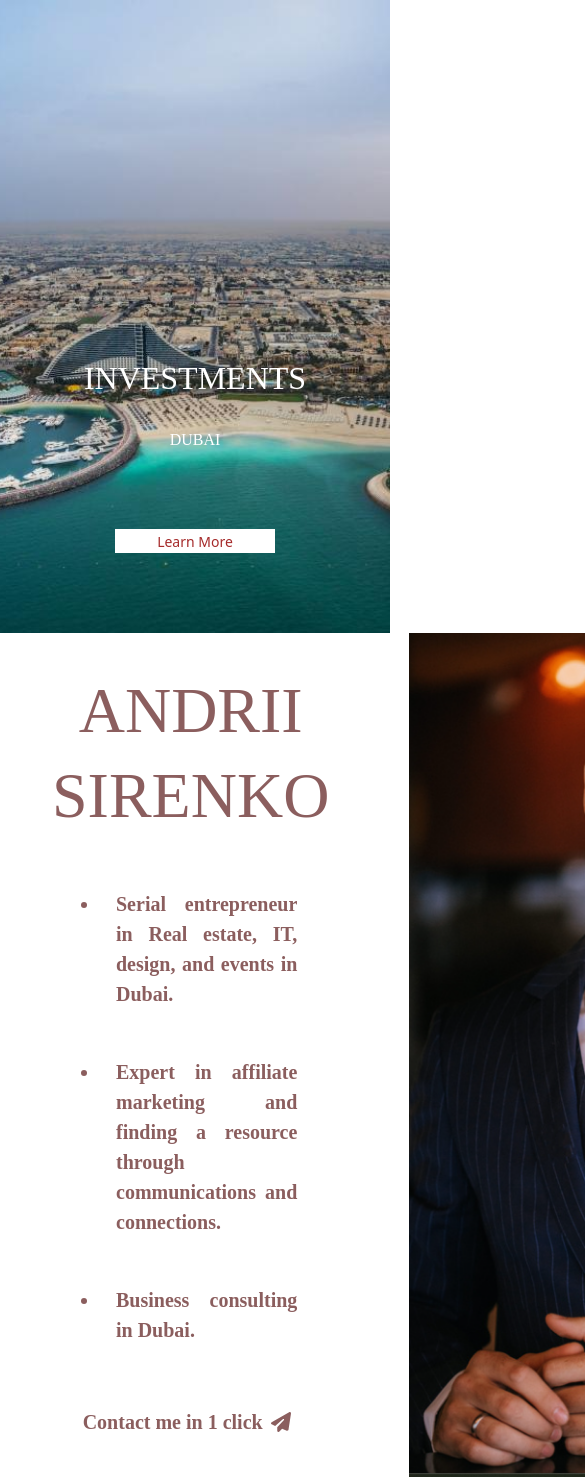
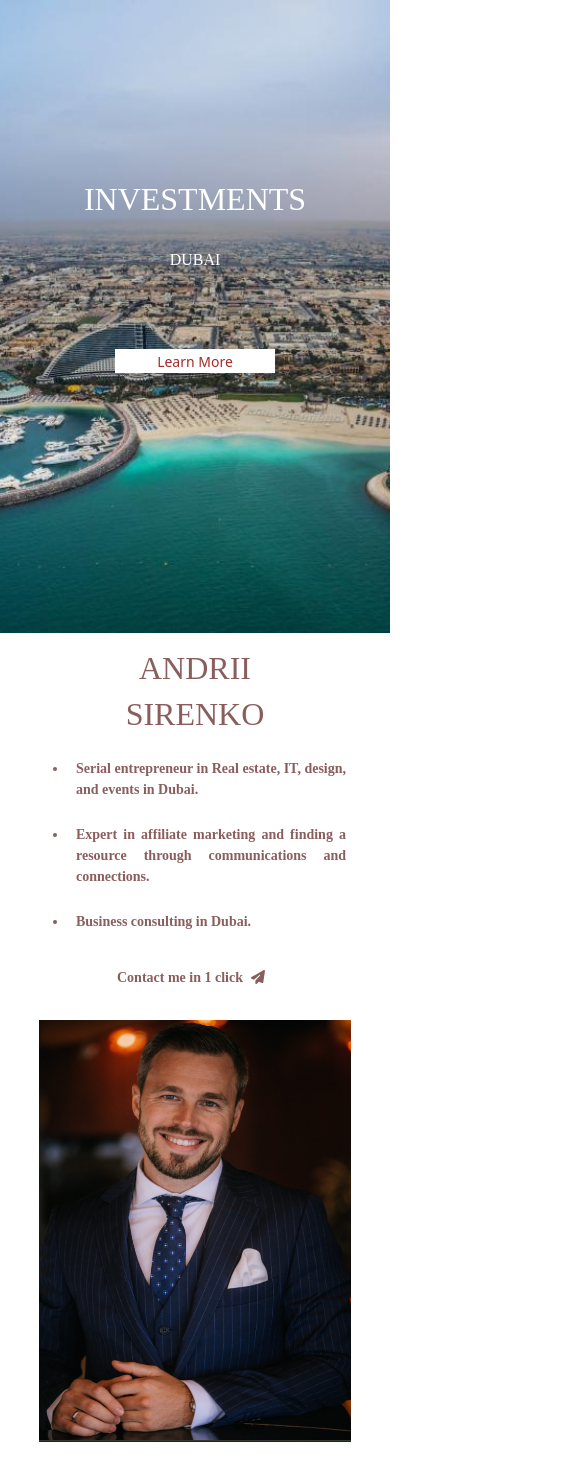
Before and after one commit to BilalMalik08/React-UI-Project, a React (Create React App) app in the folder frontend/: page / in a window 390 px wide. Shown: the top 1477 px of the page, 585 px wide, since content can reach past the window. Built offline with nearby package versions, Linux system fonts and the light colour scheme; a web font is replaced by a local one.

Commit message:
Updated 8:55 PM, 1 August, 2024

```diff
--- a/frontend/src/App.css
+++ b/frontend/src/App.css
@@ -5,4 +5,5 @@
 
 .App {
   text-align: center;
+
 }
--- a/frontend/src/components/About/Left/aboutLeft.css
+++ b/frontend/src/components/About/Left/aboutLeft.css
@@ -4,7 +4,7 @@
     height: 100vh;
     display: flex;
     flex-direction: column;
-    justify-content: space-between;
+    justify-content: center;
     align-items: center;
     padding: 2.5rem;
 }
@@ -40,3 +40,51 @@
 .AboutLeft-sendIcon {
     margin: 0 0.5rem;
 }
+
+/* For Tablets */
+@media (max-width: 768px) {
+    .AboutLeft-Container {
+        height: auto;
+        padding: 1.5rem;
+        justify-content: center;
+        align-items: center;
+    }
+
+    .AboutLeft-heading {
+        font-size: 3rem;
+    }
+
+    .AboutLeft-li {
+        font-size: 1.25rem;
+        margin: 1.5rem;
+        padding: 1.5rem;
+    }
+
+    .AboutLeft-link a {
+        font-size: 1.25rem;
+        margin-bottom: 1.5rem;
+    }
+}
+
+/* For Mobiles */
+@media (max-width: 480px) {
+    .AboutLeft-Container {
+        height: auto;
+        padding: 1rem;
+    }
+
+    .AboutLeft-heading {
+        font-size: 2rem;
+    }
+
+    .AboutLeft-li {
+        font-size: 0.875rem;
+        margin: 0.5rem;
+        padding: 0.5rem;
+    }
+
+    .AboutLeft-link a {
+        font-size: 0.875rem;
+        margin-bottom: 1.0rem;
+    }
+}
--- a/frontend/src/components/About/Right/aboutRight.css
+++ b/frontend/src/components/About/Right/aboutRight.css
@@ -10,3 +10,28 @@
 .AboutRight-img {
     height: 100vh;
 }
+
+/* For Tablets */
+@media (max-width: 768px) {
+    .AboutRight-Container {
+        height: auto;
+        padding: 1.5rem;
+    }
+
+    .AboutRight-img {
+        height: 65vh;
+    }
+}
+
+/* For Mobiles */
+@media (max-width: 480px) {
+    .AboutRight-Container {
+        height: auto;
+        padding: 1rem;
+    }
+
+    .AboutRight-img {
+        height: 50vh;
+        width: 80vw;
+    }
+}
--- a/frontend/src/components/About/about.css
+++ b/frontend/src/components/About/about.css
@@ -1,4 +1,28 @@
 .About-Container {
     height: 100vh;
     display: flex;
+
 }
+
+/* For Tablets */
+@media (max-width: 768px) {
+    .About-cols {
+        flex: 0 0 50%;
+        width: 100%;
+    }
+
+    .About-Container {
+        flex-direction: column;
+    }
+}
+
+/* For Mobiles */
+@media (max-width: 480px) {
+    .About-cols {
+        flex: unset;
+    }
+
+    .About-Container {
+        height: 75vh;
+    }
+}
--- a/frontend/src/components/Hero/hero.css
+++ b/frontend/src/components/Hero/hero.css
@@ -63,6 +63,7 @@
 
     .Hero-Sub-Container {
         height: 70vh;
+        justify-content: center;
     }
 
     .Hero-heading-1 {
@@ -88,6 +89,7 @@
 
     .Hero-Sub-Container {
         height: 75vh;
+        justify-content: center;
     }
 
     .Hero-heading-1 {
```
